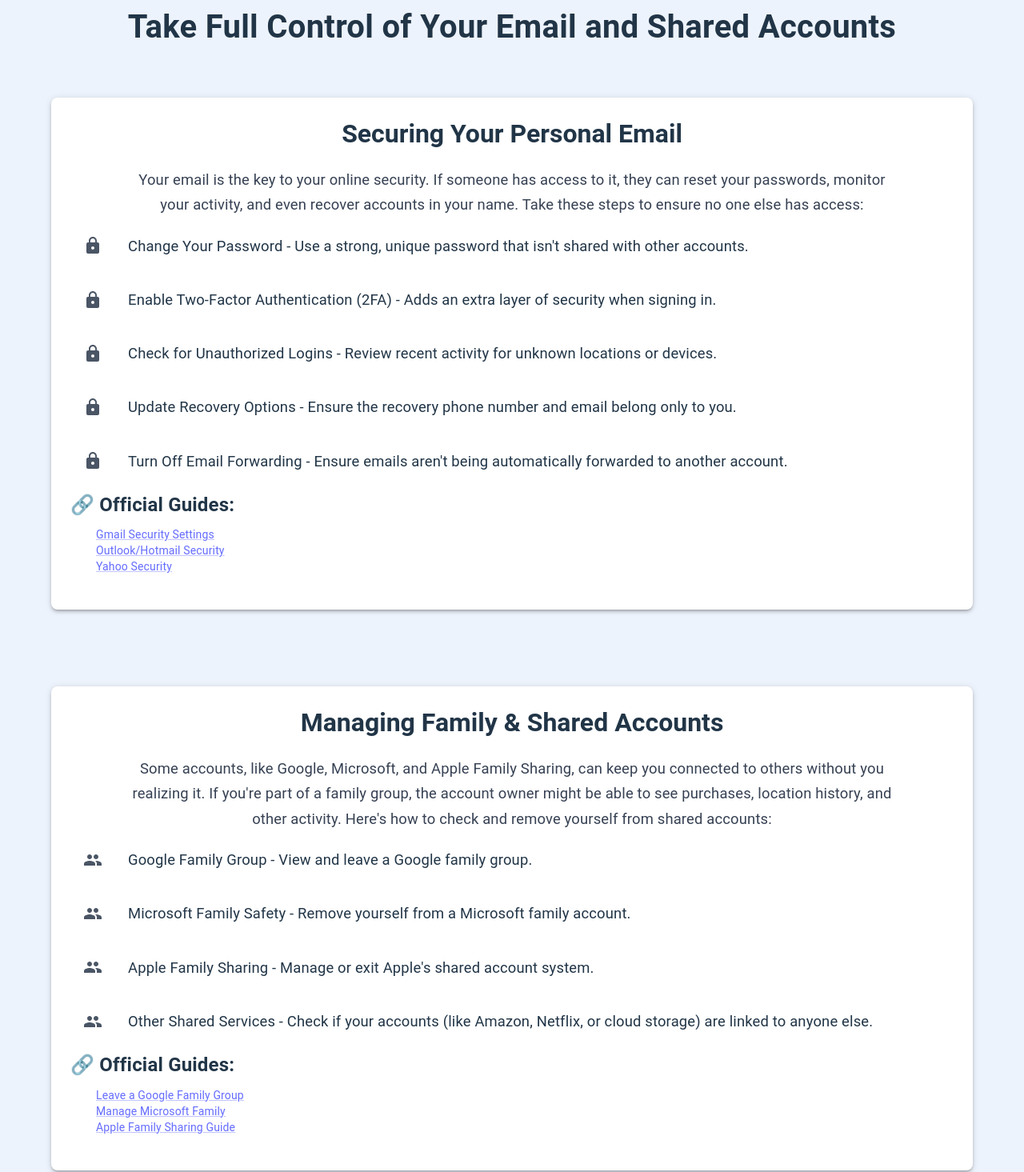
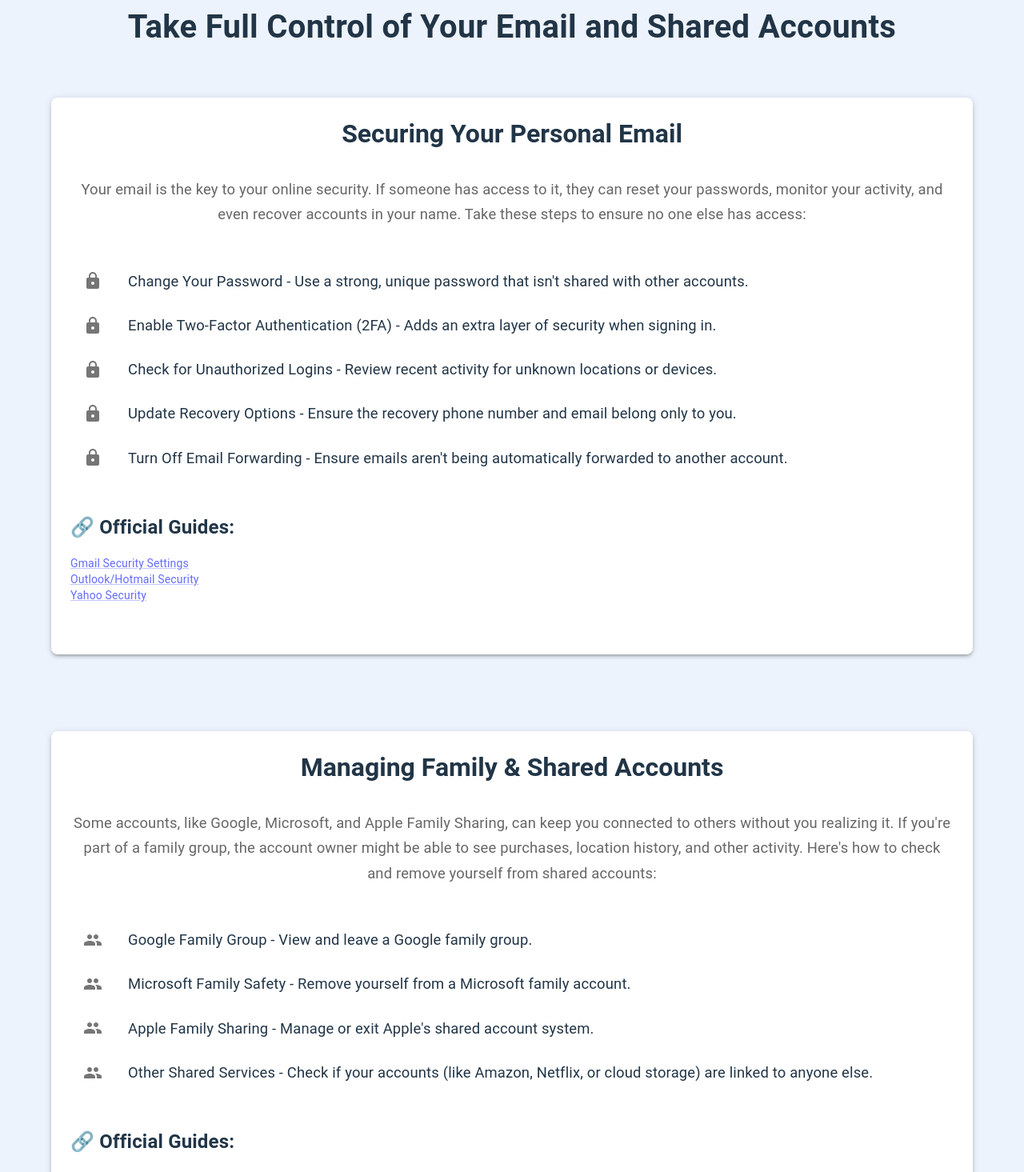
Before and after one commit to CJackson21/compromise-recovery, a React (Vite) app: page /family in a window 1280 px wide. Shown: the part 240-1705 px from the top of the page at 80% size. Built offline with nearby package versions, Linux system fonts and the light colour scheme.

Commit message:
update: updating components and implemented devices page

```diff
--- a/src/components/pages/Devices.tsx
+++ b/src/components/pages/Devices.tsx
@@ -2,20 +2,88 @@ import React from 'react';
 
 // Icons
 import DevicesIcon from '@mui/icons-material/Devices';
+import ListItemIcon from '@mui/material/ListItemIcon';
 
 import Grid from '@mui/material/Grid2';
+import List from '@mui/material/List';
+import ListItem from '@mui/material/ListItem';
+import ListItemText from '@mui/material/ListItemText';
+import Paper from '@mui/material/Paper';
 import Typography from '@mui/material/Typography';
-import Paper from '@mui/material/Paper';
 
 function Devices() {
+    // Memoize styles for the cards
+    const cardStyles = React.useMemo(
+        () => ({
+            p: 3,
+            borderRadius: 2,
+            display: 'flex',
+            flexDirection: 'column',
+            alignItems: 'center',
+            minWidth: 250,
+            transition: 'transform 0.3s ease, box-shadow 0.3s ease',
+            '&:hover': { transform: 'translateY(-5px)', boxShadow: 6 },
+        }),
+        []
+    );
+
+    const securitySteps = React.useMemo(
+        () => [
+            '✅ Turn Off Location Services - Prevent apps and system services from tracking your movements.',
+            '✅ Check for Tracking Apps or Spyware - Look for unknown apps or settings that allow remote access.',
+            '✅ Remove Unwanted Devices - Check if your phone or watch is connected to any old accounts.',
+            '✅ Turn Off Bluetooth & Wi-Fi When Not in Use - Prevent unauthorized tracking and connections.',
+            "✅Factory Reset if Necessary - If you're unsure whether your device is fully secure, a factory reset ensures a clean start.",
+        ],
+        []
+    );
+
     return (
         <Grid container spacing={8} justifyContent="center" className="w-full pt-8">
             {/* Section Heading */}
             <Grid size={12} textAlign="center">
                 <DevicesIcon sx={{ fontSize: 65, color: 'primary.main', mb: 1 }} />
                 <Typography variant="h4" fontWeight="bold">
-                    Securing Your Devices: Phones, Laptops & More
+                    Secure Your Devices
                 </Typography>
+            </Grid>
+
+            {/* Introductory Section */}
+            <Grid sx={{ xs: 12, sm: 10, md: 8 }}>
+                <Paper elevation={3} sx={cardStyles}>
+                    <Typography variant="h5" fontWeight="bold" textAlign="center" mb={4}>
+                        Securing Your Personal Devices
+                    </Typography>
+                    <Typography variant="body1" color="textSecondary" textAlign="center" mb={4}>
+                        Your personal devices store sensitive information, track your location, and
+                        connect to online accounts. If someone has access to your phone, laptop, or
+                        smartwatch, they may be able to monitor your activity, track your movements,
+                        or even control your accounts remotely. This section provides step-by-step
+                        guidance on how to lock down your devices, prevent tracking, and remove any
+                        unwanted access.
+                    </Typography>
+                </Paper>
+            </Grid>
+
+            {/* Secure Phone Section */}
+            <Grid sx={{ xs: 12, sm: 10, md: 8, pb: 10 }}>
+                <Paper elevation={3} sx={cardStyles}>
+                    <Typography variant="h5" fontWeight="bold" textAlign="center" mb={4}>
+                        Securing Your Phone & Smartwatch
+                    </Typography>
+                    <Typography variant="body1" color="textSecondary" textAlign="center" mb={4}>
+                        Since phones and smartwatches constantly track location and sync with other
+                        devices, take these steps to fully secure them:
+                    </Typography>
+                    <List>
+                        {securitySteps.map((step, index) => (
+                            <ListItem key={index}>
+                                <ListItemIcon></ListItemIcon>
+                                <ListItemText primary={step} />
+                            </ListItem>
+                        ))}
+                    </List>
+                </Paper>
             </Grid>
         </Grid>
     );
--- a/src/components/pages/FamilyAccounts.tsx
+++ b/src/components/pages/FamilyAccounts.tsx
@@ -1,20 +1,23 @@
 import React from 'react';
 
 // Icons
-import MailOutlineIcon from '@mui/icons-material/MailOutline';
 import GroupIcon from '@mui/icons-material/Group';
 import LockIcon from '@mui/icons-material/Lock';
+import MailOutlineIcon from '@mui/icons-material/MailOutline';
 
+// Layout components
+import Box from '@mui/material/Box';
 import Grid from '@mui/material/Grid2';
-import Typography from '@mui/material/Typography';
-import Paper from '@mui/material/Paper';
+import Link from '@mui/material/Link';
 import List from '@mui/material/List';
 import ListItem from '@mui/material/ListItem';
 import ListItemIcon from '@mui/material/ListItemIcon';
 import ListItemText from '@mui/material/ListItemText';
-import Link from '@mui/material/Link';
+import Paper from '@mui/material/Paper';
+import Typography from '@mui/material/Typography';
 
 function FamilyAccounts() {
+    // Keeping the links, steps, etc at the top level makes them easier to find and change
     const cardStyles = React.useMemo(
         () => ({
             p: 3,
@@ -22,10 +25,61 @@ function FamilyAccounts() {
             minWidth: 250,
             transition: 'transform 0.3s ease, box-shadow 0.3s ease',
             '&:hover': { transform: 'translateY(-5px)', boxShadow: 6 },
-            className: 'paper-container',
         }),
         []
     );
+
+    const emailSecuritySteps = React.useMemo(
+        () => [
+            "Change Your Password - Use a strong, unique password that isn't shared with other accounts.",
+            'Enable Two-Factor Authentication (2FA) - Adds an extra layer of security when signing in.',
+            'Check for Unauthorized Logins - Review recent activity for unknown locations or devices.',
+            'Update Recovery Options - Ensure the recovery phone number and email belong only to you.',
+            "Turn Off Email Forwarding - Ensure emails aren't being automatically forwarded to another account.",
+        ],
+        []
+    );
+
+    const emailSecurityLinks = React.useMemo(
+        () => [
+            {
+                label: 'Gmail Security Settings',
+                url: 'https://support.google.com/accounts/answer/46526',
+            },
+            {
+                label: 'Outlook/Hotmail Security',
+                url: 'https://support.microsoft.com/en-us/office/help-protect-your-outlook-com-email-account-a4f20fc5-4307-4ece-8231-6d4d4bd8a9ba',
+            },
+            { label: 'Yahoo Security', url: 'https://help.yahoo.com/kb/account/SLN2080.html' },
+        ],
+        []
+    );
+
+    const familyAccountSteps = React.useMemo(
+        () => [
+            'Google Family Group - View and leave a Google family group.',
+            'Microsoft Family Safety - Remove yourself from a Microsoft family account.',
+            "Apple Family Sharing - Manage or exit Apple's shared account system.",
+            'Other Shared Services - Check if your accounts (like Amazon, Netflix, or cloud storage) are linked to anyone else.',
+        ],
+        []
+    );
+
+    const familyAccountLinks = React.useMemo(
+        () => [
+            { label: 'Leave a Google Family Group', url: 'https://families.google.com/families' },
+            {
+                label: 'Manage Microsoft Family',
+                url: 'https://www.microsoft.com/en-us/microsoft-365/family-safety',
+            },
+            {
+                label: 'Apple Family Sharing Guide',
+                url: 'https://support.apple.com/en-us/HT201081',
+            },
+        ],
+        []
+    );
+
     return (
         <Grid container spacing={8} justifyContent="center" className="w-full pt-8">
             {/* Section Heading */}
@@ -37,137 +91,89 @@ function FamilyAccounts() {
             </Grid>
 
             {/* Email Security Section */}
-            <Grid container justifyContent="center">
             <Grid sx={{ xs: 12, sm: 10, md: 8 }}>
                 <Paper elevation={3} sx={cardStyles}>
-                        <Typography variant="h5" fontWeight="bold" className="mb-4 text-center">
+                    <Typography variant="h5" fontWeight="bold" textAlign="center" mb={4}>
                         Securing Your Personal Email
                     </Typography>
-                        <Typography
-                            variant="body1"
-                            className="text-gray-700 mb-4 pt-5 text-center pl-18 pr-18"
-                        >
-                            Your email is the key to your online security. If someone has access to
-                            it, they can reset your passwords, monitor your activity, and even
-                            recover accounts in your name. Take these steps to ensure no one else
-                            has access:
+                    <Typography variant="body1" color="textSecondary" textAlign="center" mb={4}>
+                        Your email is the key to your online security. If someone has access to it,
+                        they can reset your passwords, monitor your activity, and even recover
+                        accounts in your name. Take these steps to ensure no one else has access:
                     </Typography>
-                        <List className="space-y-3">
-                            {[
-                                "Change Your Password - Use a strong, unique password that isn't shared with other accounts.",
-                                'Enable Two-Factor Authentication (2FA) - Adds an extra layer of security when signing in.',
-                                'Check for Unauthorized Logins - Review recent activity for unknown locations or devices.',
-                                'Update Recovery Options - Ensure the recovery phone number and email belong only to you.',
-                                "Turn Off Email Forwarding - Ensure emails aren't being automatically forwarded to another account.",
-                            ].map((item, index) => (
-                                <ListItem key={index} className="flex items-center">
+                    <List>
+                        {emailSecuritySteps.map((step, index) => (
+                            <ListItem key={index}>
                                 <ListItemIcon>
-                                        <LockIcon className="text-gray-600" />
+                                    <LockIcon color="action" />
                                 </ListItemIcon>
-                                    <ListItemText primary={item} />
+                                <ListItemText primary={step} />
                             </ListItem>
                         ))}
                     </List>
 
-                        <Typography variant="h6" fontWeight="bold" className="mt-4">
+                    <Typography variant="h6" fontWeight="bold" mt={4}>
                         🔗 Official Guides:
                     </Typography>
-                        <div className="mt-2 space-y-1 ml-8 pb-5">
-                            {[
-                                {
-                                    label: 'Gmail Security Settings',
-                                    url: 'https://support.google.com/accounts/answer/46526',
-                                },
-                                {
-                                    label: 'Outlook/Hotmail Security',
-                                    url: 'https://support.microsoft.com/en-us/office/help-protect-your-outlook-com-email-account-a4f20fc5-4307-4ece-8231-6d4d4bd8a9ba',
-                                },
-                                {
-                                    label: 'Yahoo Security',
-                                    url: 'https://help.yahoo.com/kb/account/SLN2080.html',
-                                },
-                            ].map((link, index) => (
+                    <Box mt={2} mb={5}>
+                        {emailSecurityLinks.map((link, index) => (
                             <Typography key={index} variant="body2">
                                 <Link
                                     href={link.url}
                                     target="_blank"
                                     rel="noopener noreferrer"
-                                        className="text-blue-600 hover:underline"
+                                    color="primary"
                                 >
                                     {link.label}
                                 </Link>
                             </Typography>
                         ))}
-                        </div>
+                    </Box>
                 </Paper>
-                </Grid>
             </Grid>
 
             {/* Family Accounts Section */}
-            <Grid container justifyContent="center" className="pb-10">
-                <Grid sx={{ xs: 12, sm: 10, md: 8, mt: 4 }} className="text-center">
+            <Grid sx={{ xs: 12, sm: 10, md: 8, mt: 4 }} pb={10}>
                 <Paper elevation={3} sx={cardStyles}>
-                        <Typography variant="h5" fontWeight="bold" className="mb-4 text-center">
+                    <Typography variant="h5" fontWeight="bold" textAlign="center" mb={4}>
                         Managing Family & Shared Accounts
                     </Typography>
-                        <Typography
-                            variant="body1"
-                            className="text-gray-700 mb-4 pt-5 text-center pl-18 pr-18"
-                        >
-                            Some accounts, like Google, Microsoft, and Apple Family Sharing, can
-                            keep you connected to others without you realizing it. If you're part of
-                            a family group, the account owner might be able to see purchases,
-                            location history, and other activity. Here's how to check and remove
-                            yourself from shared accounts:
+                    <Typography variant="body1" color="textSecondary" textAlign="center" mb={4}>
+                        Some accounts, like Google, Microsoft, and Apple Family Sharing, can keep
+                        you connected to others without you realizing it. If you're part of a family
+                        group, the account owner might be able to see purchases, location history,
+                        and other activity. Here's how to check and remove yourself from shared
+                        accounts:
                     </Typography>
-                        <List className="space-y-3">
-                            {[
-                                'Google Family Group - View and leave a Google family group.',
-                                'Microsoft Family Safety - Remove yourself from a Microsoft family account.',
-                                "Apple Family Sharing - Manage or exit Apple's shared account system.",
-                                'Other Shared Services - Check if your accounts (like Amazon, Netflix, or cloud storage) are linked to anyone else.',
-                            ].map((item, index) => (
-                                <ListItem key={index} className="flex items-center">
+                    <List>
+                        {familyAccountSteps.map((step, index) => (
+                            <ListItem key={index}>
                                 <ListItemIcon>
-                                        <GroupIcon className="text-gray-600" />
+                                    <GroupIcon color="action" />
                                 </ListItemIcon>
-                                    <ListItemText primary={item} />
+                                <ListItemText primary={step} />
                             </ListItem>
                         ))}
                     </List>
 
-                        <Typography variant="h6" fontWeight="bold" className="mt-4 text-left">
+                    <Typography variant="h6" fontWeight="bold" mt={4} textAlign="left">
                         🔗 Official Guides:
                     </Typography>
-                        <div className="mt-2 space-y-1 ml-8 text-left pb-5">
-                            {[
-                                {
-                                    label: 'Leave a Google Family Group',
-                                    url: 'https://families.google.com/families',
-                                },
-                                {
-                                    label: 'Manage Microsoft Family',
-                                    url: 'https://www.microsoft.com/en-us/microsoft-365/family-safety',
-                                },
-                                {
-                                    label: 'Apple Family Sharing Guide',
-                                    url: 'https://support.apple.com/en-us/HT201081',
-                                },
-                            ].map((link, index) => (
+                    <Box mt={2} textAlign="left" mb={5}>
+                        {familyAccountLinks.map((link, index) => (
                             <Typography key={index} variant="body2">
                                 <Link
                                     href={link.url}
                                     target="_blank"
                                     rel="noopener noreferrer"
-                                        className="text-blue-600 hover:underline"
+                                    color="primary"
                                 >
                                     {link.label}
                                 </Link>
                             </Typography>
                         ))}
-                        </div>
+                    </Box>
                 </Paper>
-                </Grid>
             </Grid>
         </Grid>
     );
--- a/src/components/pages/Home.tsx
+++ b/src/components/pages/Home.tsx
@@ -14,6 +14,7 @@ import DevicesIcon from '@mui/icons-material/Devices';
 import LockIcon from '@mui/icons-material/Lock';
 
 function Home() {
+    // Memoize styles
     const linkStyles = React.useMemo(
         () => ({
             textDecoration: 'none',
@@ -34,7 +35,7 @@ function Home() {
     const boxStyles = React.useMemo(
         () => ({
             width: '90%',
-            minHeight: { xs: '20vh', lg: '25vh' },
+            minHeight: { xs: '10em', lg: '12em' },
             display: 'flex',
             flexDirection: 'column',
             alignItems: 'center',
```
Also changed, not shown: src/components/pages/SocialMedia.tsx (+92 -103 lines), 1 other file (tests, documents, lock files or other folders). Lines whose indentation alone changed are shown as unchanged.
